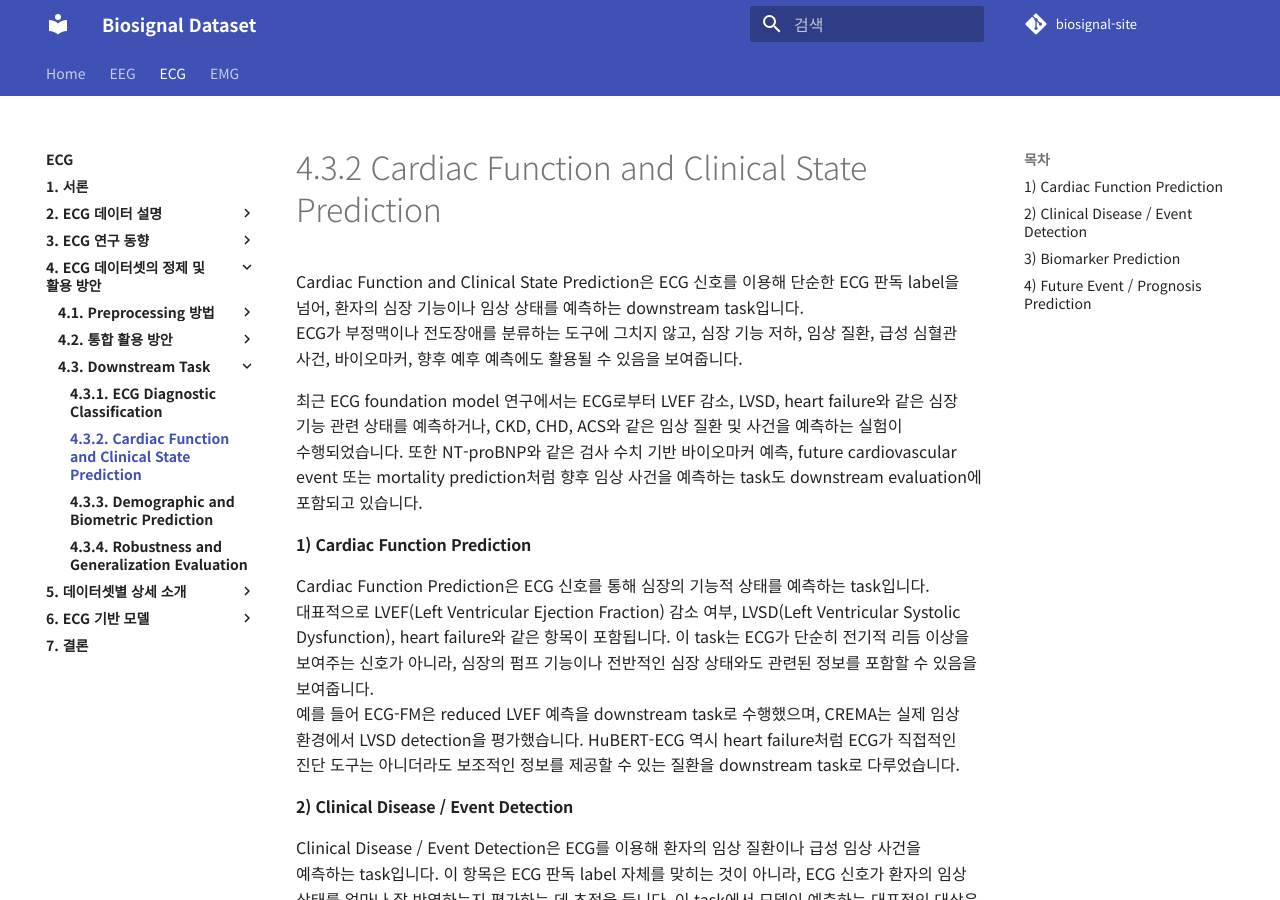
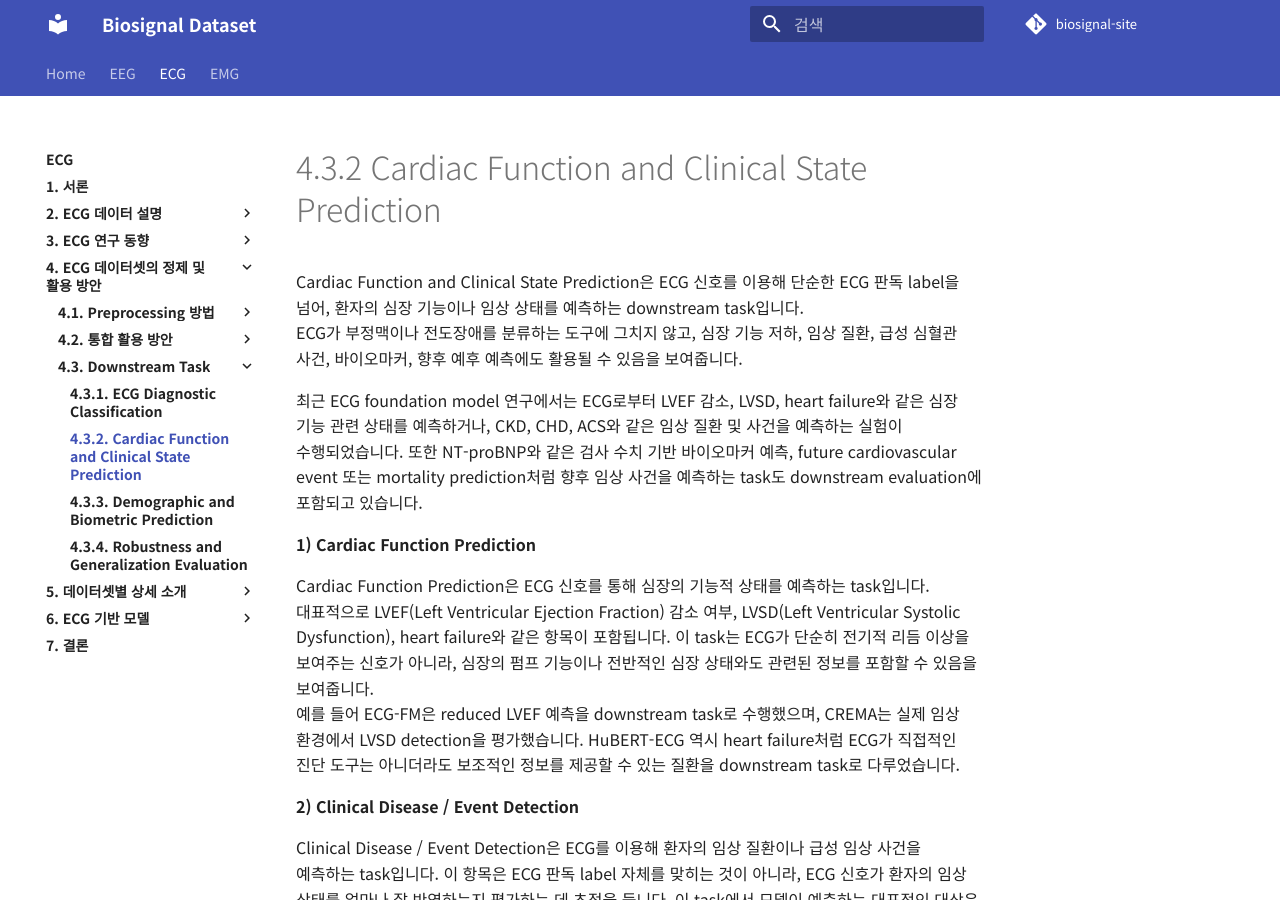
Before and after one commit to iwantjeonyeok/biosignal-site, an MkDocs documentation site: the page built from docs/ecg/4-ecg-데이터셋의-정제-및-활용-방안/4-3-downstream-task/4-3-2-Cardiac-Function-and-Clinical-State-Prediction.md, in a window 1280 px wide and 900 px high. Built offline with MkDocs 1.6.1 and Material for MkDocs 9.7.7, drawn with Linux system fonts in a browser that asks for light colours; comment, search, counter and statistics services are not loaded.

Commit message:
Update 4-3-2-Cardiac-Function-and-Clinical-State-Prediction.md

```diff
--- a/docs/ecg/4-ecg-데이터셋의-정제-및-활용-방안/4-3-downstream-task/4-3-2-Cardiac-Function-and-Clinical-State-Prediction.md
+++ b/docs/ecg/4-ecg-데이터셋의-정제-및-활용-방안/4-3-downstream-task/4-3-2-Cardiac-Function-and-Clinical-State-Prediction.md
@@ -5,23 +5,23 @@
 
 최근 ECG foundation model 연구에서는 ECG로부터 LVEF 감소, LVSD, heart failure와 같은 심장 기능 관련 상태를 예측하거나, CKD, CHD, ACS와 같은 임상 질환 및 사건을 예측하는 실험이 수행되었습니다. 또한 NT-proBNP와 같은 검사 수치 기반 바이오마커 예측, future cardiovascular event 또는 mortality prediction처럼 향후 임상 사건을 예측하는 task도 downstream evaluation에 포함되고 있습니다.
 
-#### 1) Cardiac Function Prediction
+**1) Cardiac Function Prediction**
 
 Cardiac Function Prediction은 ECG 신호를 통해 심장의 기능적 상태를 예측하는 task입니다.
 대표적으로 LVEF(Left Ventricular Ejection Fraction) 감소 여부, LVSD(Left Ventricular Systolic Dysfunction), heart failure와 같은 항목이 포함됩니다. 이 task는 ECG가 단순히 전기적 리듬 이상을 보여주는 신호가 아니라, 심장의 펌프 기능이나 전반적인 심장 상태와도 관련된 정보를 포함할 수 있음을 보여줍니다.
 예를 들어 ECG-FM은 reduced LVEF 예측을 downstream task로 수행했으며, CREMA는 실제 임상 환경에서 LVSD detection을 평가했습니다. HuBERT-ECG 역시 heart failure처럼 ECG가 직접적인 진단 도구는 아니더라도 보조적인 정보를 제공할 수 있는 질환을 downstream task로 다루었습니다.
 
-#### 2) Clinical Disease / Event Detection
+**2) Clinical Disease / Event Detection**
 
 Clinical Disease / Event Detection은 ECG를 이용해 환자의 임상 질환이나 급성 임상 사건을 예측하는 task입니다. 이 항목은 ECG 판독 label 자체를 맞히는 것이 아니라, ECG 신호가 환자의 임상 상태를 얼마나 잘 반영하는지 평가하는 데 초점을 둡니다.
 이 task에서 모델이 예측하는 대표적인 대상은 CKD(Chronic Kidney Disease), CHD(Coronary Heart Disease), ACS(Acute Coronary Syndrome) 등입니다. 즉, ECG 신호를 입력으로 사용하여 환자가 만성 신장 질환(CKD)이나 관상동맥질환(CHD)을 가지고 있는지, 또는 급성 관상동맥 증후군(ACS)과 관련된 상태인지 예측하는 방식입니다. ECGFounder는 CKD와 CHD detection을 downstream task로 수행했으며, ECG-FM은 independent evaluation에서 ACS detection을 수행했습니다.
 
-#### 3) Biomarker Prediction
+**3) Biomarker Prediction**
 
 Biomarker Prediction은 ECG 신호를 바탕으로 특정 검사 수치나 생체지표를 예측하는 task입니다.
 대표적인 예시로 NT-proBNP 예측이 있습니다.NT-proBNP는 심장 기능 저하나 심부전과 관련하여 사용되는 대표적인 바이오마커입니다.ECGFounder는 NT-proBNP classification과 regression을 downstream task로 수행했으며, 이는 ECG foundation model이 ECG 판독 label을 넘어서 임상 검사 수치와 관련된 정보를 학습할 수 있는지 평가하는 사례입니다.
 
-#### 4) Future Event / Prognosis Prediction
+**4) Future Event / Prognosis Prediction**
 
 Future Event / Prognosis Prediction은 현재의 ECG 신호를 바탕으로 향후 발생할 수 있는 심혈관 사건이나 환자의 예후를 예측하는 task입니다.
 대표적으로 future cardiovascular event, hospitalization, mortality prediction 등이 포함됩니다.즉, ECG 신호를 입력으로 사용하여 환자가 향후 심혈관 사건을 겪을 가능성이 있는지, 또는 일정 기간 내 사망 위험이 높은지를 예측하는 방식입니다.이 task는 ECG foundation model이 현재의 진단 label을 맞히는 데 그치지 않고, 환자의 장기적인 위험도나 예후를 예측하는 방향으로 확장될 수 있음을 보여줍니다.
```
